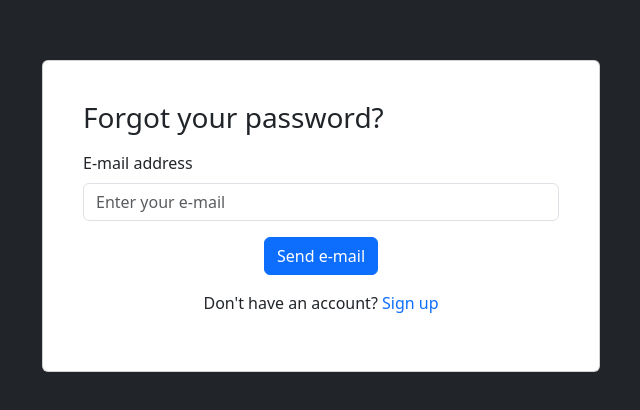
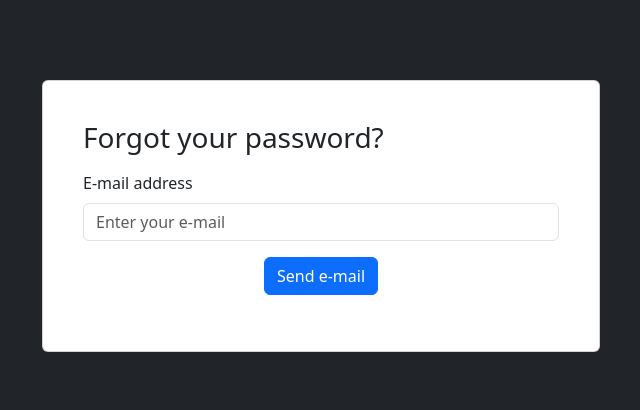
Before and after one commit to 17WebDev/Survey-Grupa-Test, a Next.js app: page /forgot-password in a window 1280 px wide. Shown: the part 184-594 px from the top of the page, without its empty margins (319-959 px from the left). Built offline with nearby package versions, Linux system fonts and the light colour scheme.

Commit message:
Signup links removed.

```diff
--- a/pages/forgot-password.tsx
+++ b/pages/forgot-password.tsx
@@ -42,11 +42,6 @@ function ForgotPasswordPage() {
                   Send e-mail
                 </Button>
               </p>
-
-              <p className="text-center">
-                {"Don't have an account? "}
-                <a className="text-decoration-none">Sign up</a>
-              </p>
             </Form>
           </Card>
         </Container>
--- a/pages/login.tsx
+++ b/pages/login.tsx
@@ -115,12 +115,6 @@ function LoginPage() {
                       Log in
                     </Button>
                   </p>
-
-                  {/* Sign up link */}
-                  <p className="text-center">
-                    {"Don't have an account? "}
-                    <a className="text-decoration-none">Sign up</a>
-                  </p>
                 </Form>
               </Card>
             </Col>
```
